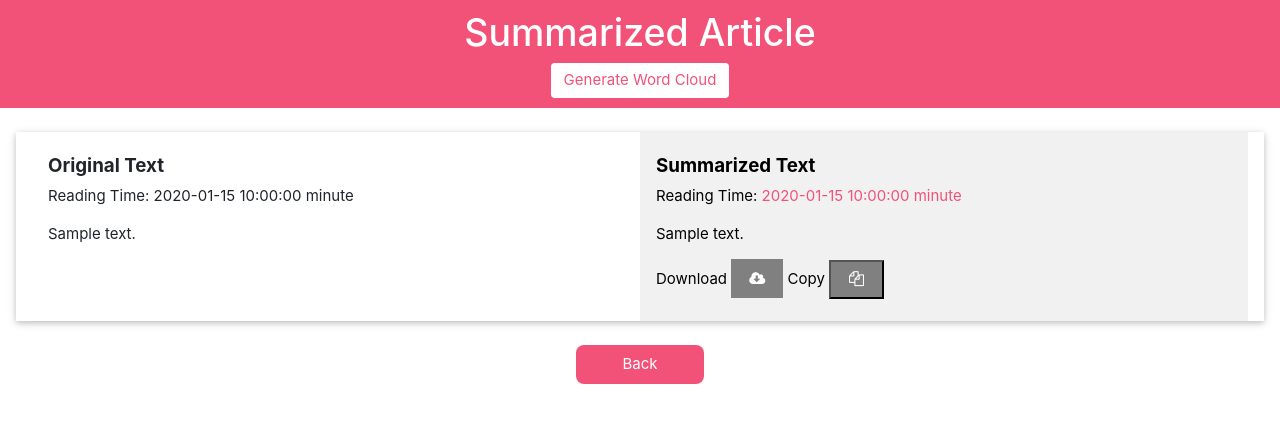
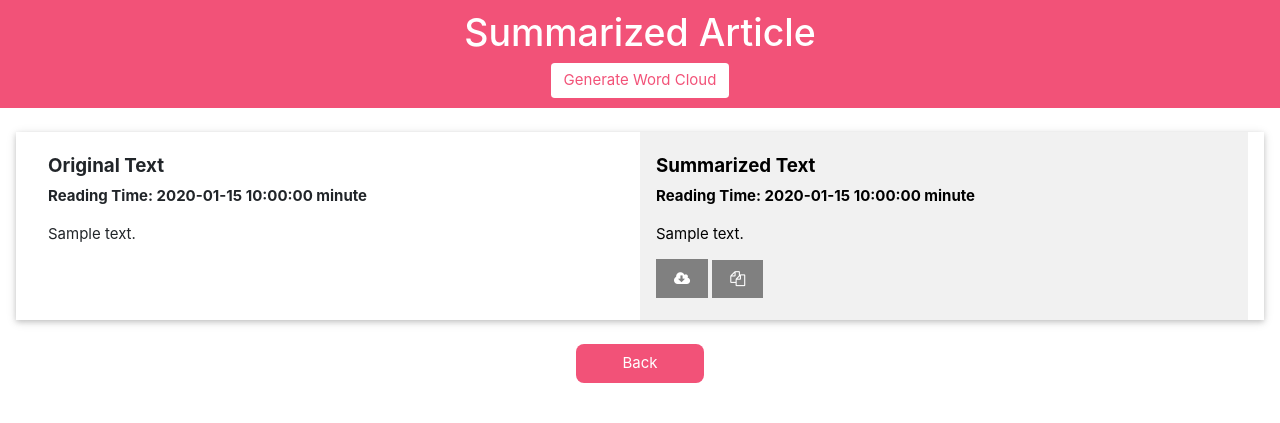
Before and after one commit to bhakthiprabhu/Text-Summarization-Using-Flask, a Flask app: template templates/result.html in a window 1280 px wide. Shown: the top 423 px of the page. Run offline with Flask 2, Linux system fonts and the light colour scheme; the template is opened without the code that fills it: most values are stand-ins (such as "Sample title", 1, 10 or a date in 2020); some libraries are stand-ins or nearby versions.

Commit message:
Latest Upload

```diff
--- a/templates/index.html
+++ b/templates/index.html
@@ -26,7 +26,7 @@
     </head>
     <body>
         <div class="jumbotron text-center" style="background-color: #f25278;color: white;">
-           <h1>Summarize Article URL in a Single Click</h1>
+           <h1>Summarize Article in a Single Click</h1>
             <hr class="my-2">
             <h6>This helps you summarize any piece of text into concise, easy to digest content so you can free yourself from information overload</h6>
         </div><br><br>
--- a/templates/result.html
+++ b/templates/result.html
@@ -12,7 +12,8 @@
         {
         background-color:grey;
         color: white;
-        padding: 6px 18px;
+        padding: 7.5px 18px;
+        border:none;
         }
         #copying:hover
         {
@@ -30,27 +31,32 @@
         background-color:#f25278;
         color:white;
         }
+        .btn:hover{
+          transform:scale(1.1,1.1);
+          -webkit-transform:scale(1.1,1.1);
+          -moz-transform:scale(1.1,1.1);
+        }
       </style>
       </head>
     <body>
       <div class='w3-padding w3-teal w3-center'>
         <h1>Summarized Article</h1>
-        <button onclick="window.open('{{filename}}');" type="submit" value="Submit" class="btn" style="background-color:white ;color:#f25278;">Generate Word Cloud</button>
+        <button onclick="window.open('{{filename}}');" title="Generate Word Cloud for gaining quick insights of Article" type="submit" value="Submit" class="btn" style="background-color:white ;color:#f25278;">Generate Word Cloud</button>
       </div>
       <div class="w3-container w3-padding-24">
         <div class="w3-container w3-card">
           <div class="w3-row">
             <div class="w3-half w3-container "><br>
               <h5><b>Original Text</b></h5>
-              <p>Reading Time: {{ final_reading_time }} minute </p>
+              <p><b>Reading Time: {{ final_reading_time }} minute</b> </p>
               <p >{{ctext}}</p>
             </div>
             <div class="w3-half w3-container w3-light-grey"><br>
               <h5><b>Summarized Text</b></h5>
-                <p>Reading Time: <span class="w3-text-teal">{{ summary_reading_time }} minute </span></p>
+                <p><b>Reading Time: {{ summary_reading_time }} minute</b> </p>
                 <p id="myInput">{{ summary }}</p>
-                Download <a download="Summarizied-Content.doc" id="download" title="Download as PDF"><i class="fa fa-cloud-download"></i></a>
-                Copy  <button title="Copy to Clipboard" id="copying" onclick="myFunction()"><i class="fa fa-copy"></i></button><br><br>
+                <a download="Summarizied-Content.doc" id="download" title="Download"><i class="fa fa-cloud-download"></i></a>
+                <button title="Copy" id="copying" onclick="myFunction()"><i class="fa fa-copy"></i></button><br><br>
             </div>
           </div>
         </div>
@@ -91,7 +97,7 @@
           copyText.setSelectionRange(0, 99999)
           document.execCommand("copy");
           document.getElementById("copying").style.background='#f25278';
-          alert("text copied to clipboard!!");
+          document.getElementById("copying").title='Text Copied !!';
           document.body.removeChild(copyText);
         }
         window.onload = function()
```
Also changed, not shown: static/img/first_review.png.
